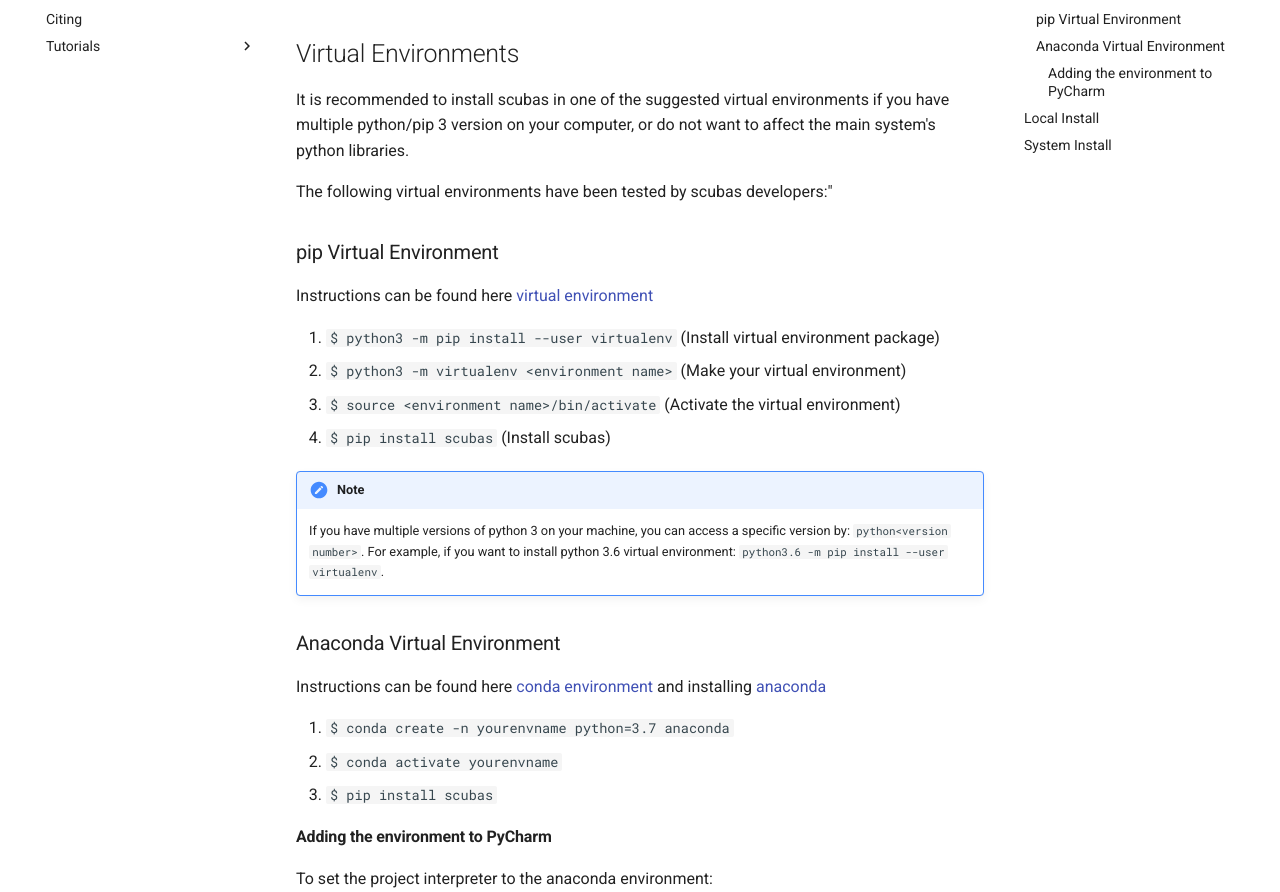
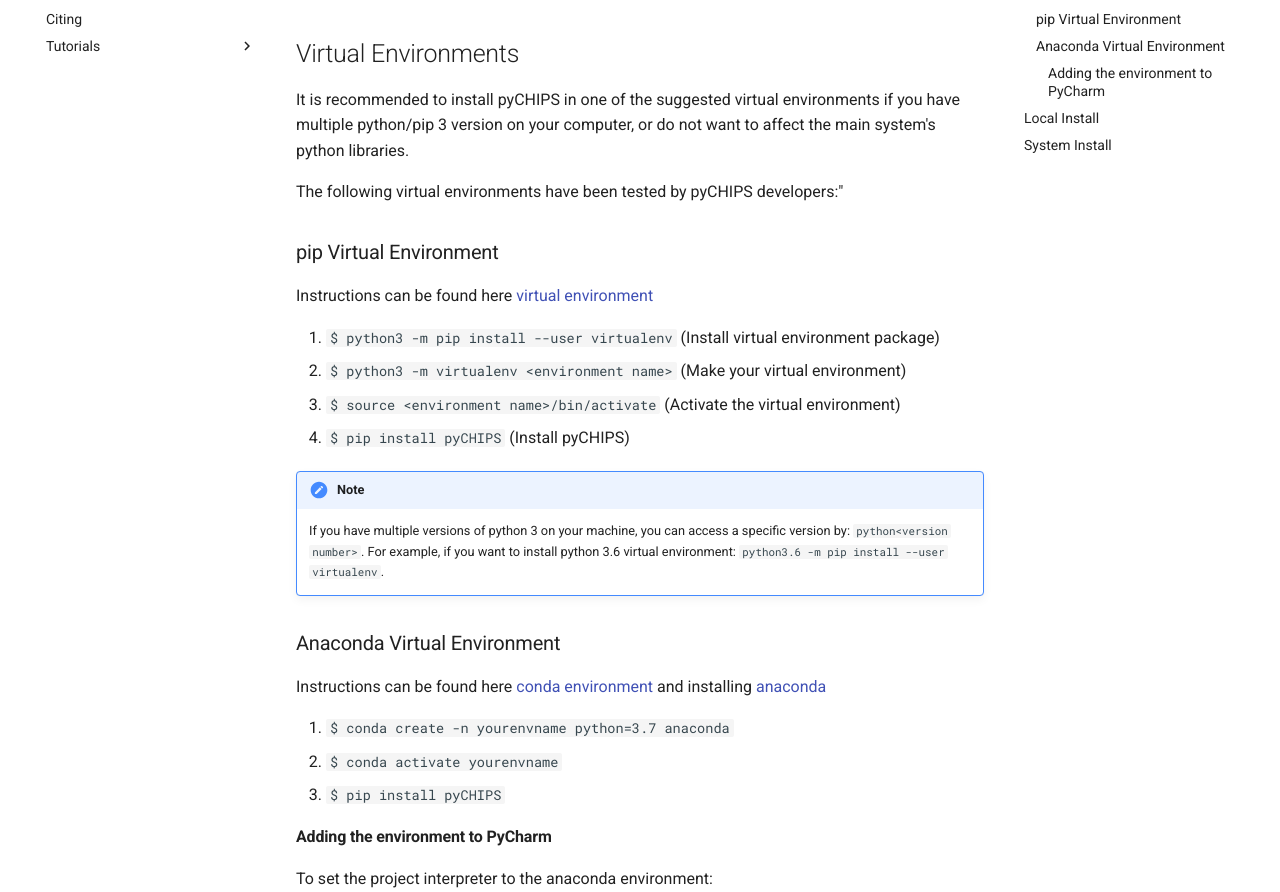
Before and after one commit to shibaji7/pyCHIPS, an MkDocs documentation site: the page built from docs/user/install.md, in a window 1280 px wide and 1400 px high, scrolled down 1126 px. Shown: the part 170-1062 px from the top of the window. Built offline with MkDocs 1.6.1 and Material for MkDocs 9.7.7, drawn with Linux system fonts in a browser that asks for light colours; comment, search, counter and statistics services are not loaded; some of the changed text lies outside the part shown.

Commit message:
Updated Documentation

```diff
--- a/docs/user/install.md
+++ b/docs/user/install.md
@@ -2,7 +2,7 @@
 Author(s): Shibaji Chakraborty
 
 Disclaimer:
-SCUBAS is under the MIT license found in the root directory LICENSE.md
+pyCHIPS is under the MIT license found in the root directory LICENSE.md
 Everyone is permitted to copy and distribute verbatim copies of this license
 document.
 
@@ -57,9 +57,9 @@
 
 
 ## Virtual Environments
-It is recommended to install scubas in one of the suggested virtual environments if you have multiple python/pip 3 version on your computer, or do not want to affect the main system's python libraries.
+It is recommended to install pyCHIPS in one of the suggested virtual environments if you have multiple python/pip 3 version on your computer, or do not want to affect the main system's python libraries.
 
-The following virtual environments have been tested by scubas developers:"
+The following virtual environments have been tested by pyCHIPS developers:"
 
 ### pip Virtual Environment
 Instructions can be found here [virtual environment](https://packaging.python.org/guides/installing-using-pip-and-virtual-environments/)
@@ -67,7 +67,7 @@
 1. `$ python3 -m pip install --user virtualenv` (Install virtual environment package)
 2. `$ python3 -m virtualenv <environment name>`  (Make your virtual environment)
 3. `$ source <environment name>/bin/activate`  (Activate the virtual environment)
-4. `$ pip install scubas`    (Install scubas)
+4. `$ pip install pyCHIPS`    (Install pyCHIPS)
 
 !!! Note
     If you have multiple versions of python 3 on your machine, you can access a specific version by: `python<version number>`.
@@ -78,7 +78,7 @@
 
 1. `$ conda create -n yourenvname python=3.7 anaconda`
 2. `$ conda activate yourenvname`
-3. `$ pip install scubas`
+3. `$ pip install pyCHIPS`
 
 #### Adding the environment to PyCharm
 
@@ -94,7 +94,7 @@
 ## Local Install
 **pip3 install**
 
-`pip3 install --user scubas`
+`pip3 install --user pyCHIPS`
 
 ## System Install
-`sudo pip3 install scubas`
+`sudo pip3 install pyCHIPS`
```
Also changed, not shown: docs/index.md (+3 -3 lines), docs/user/citing.md (+1 -1 lines), docs/user/jsoc.md (+1 -1 lines).
